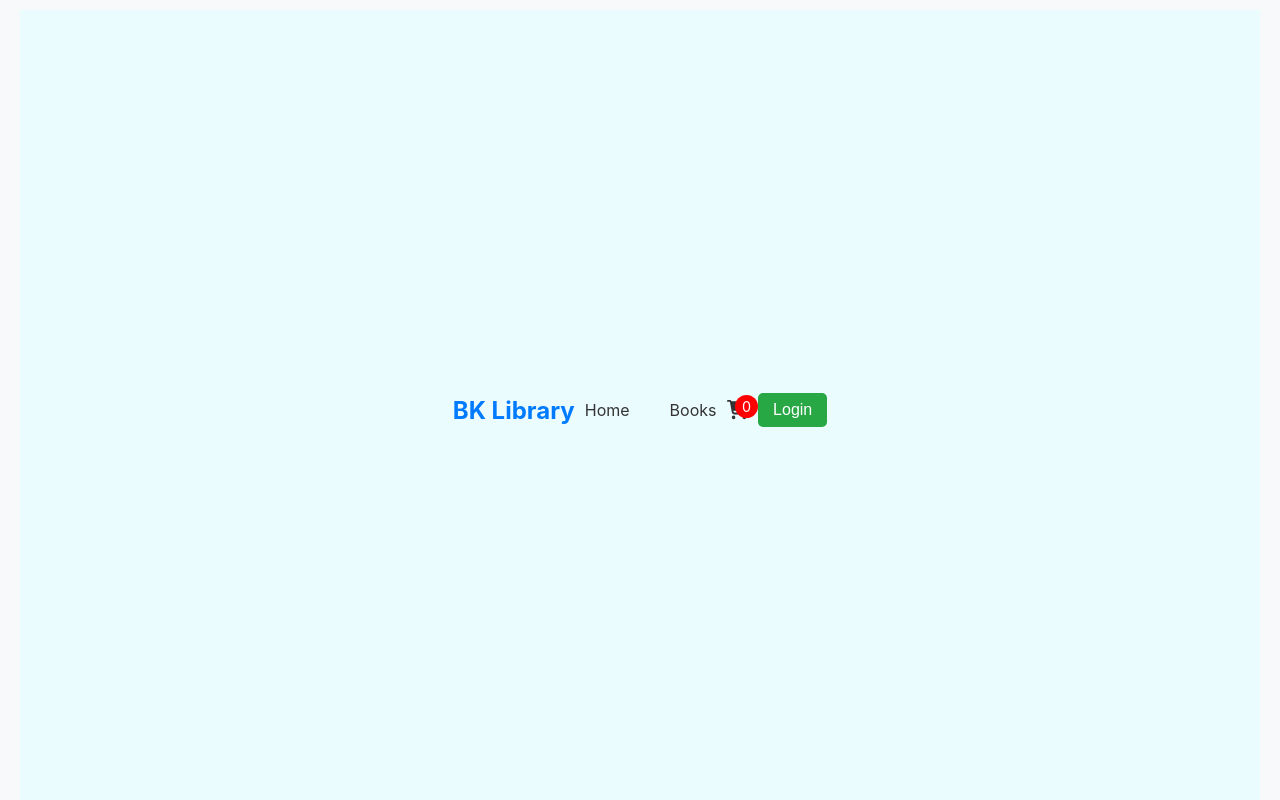
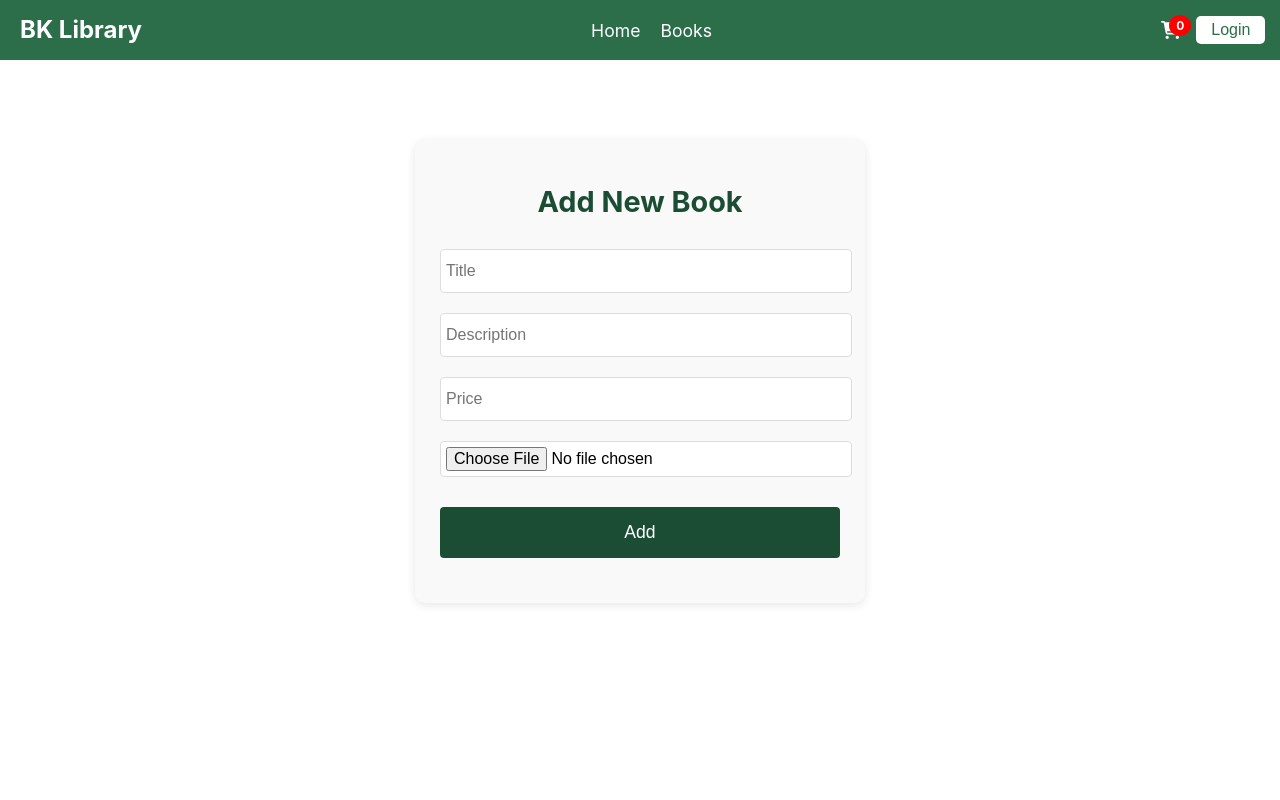
Before and after one commit to BlinKoka/BookStore, a React (Create React App) app in the folder frontend/: page /add in a window 1280 px wide. Shown: the top 800 px of the page. Built offline with nearby package versions, Linux system fonts and the light colour scheme.

Commit message:
CSS changes

```diff
--- a/frontend/src/components/addbooks/book.css
+++ b/frontend/src/components/addbooks/book.css
@@ -1,57 +1,63 @@
 /* General styling for the books container */
 .books {
     display: flex;
-    flex-direction: column; /* Align books one by one */
-    gap: 30px; /* Spacing between each book */
-    margin: 20px auto; /* Center container on the page */
-    max-width: 800px; /* Limit width for readability */
-    padding: 10px; /* Add padding */
+    flex-direction: column;
+    gap: 30px;
+    margin: 20px auto;
+    max-width: 800px;
+    padding: 10px;
 }
 
 /* Individual book styling */
 .book {
     display: flex;
-    flex-direction: row; /* Align image and details horizontally */
-    gap: 20px; /* Spacing between image and text */
-    border: 1px solid #ddd; /* Add a border */
-    border-radius: 10px; /* Rounded corners */
-    box-shadow: 0px 4px 6px rgba(0, 0, 0, 0.1); /* Subtle shadow */
-    padding: 15px; /* Add padding inside the book card */
-    background-color: #ffffff; /* Clean white background */
+    flex-direction: row;
+    gap: 20px;
+    border: 1px solid #ddd;
+    border-radius: 10px;
+    box-shadow: 0px 4px 6px rgba(0, 0, 0, 0.1);
+    padding: 15px;
+    background-color: #ffffff;
     transition: transform 0.2s ease, box-shadow 0.2s ease;
 }
 
 .book:hover {
-    transform: translateY(-5px); /* Slight lift on hover */
-    box-shadow: 0px 6px 12px rgba(0, 0, 0, 0.15); /* Enhanced shadow */
+    transform: translateY(-5px);
+    box-shadow: 0px 6px 12px rgba(0, 0, 0, 0.15);
 }
 
 /* Book image styling */
 .book img {
     width: 150px;
     height: 200px;
-    object-fit: cover; /* Maintain aspect ratio */
-    border-radius: 5px; /* Rounded corners */
+    object-fit: cover;
+    border-radius: 5px;
     background-color: rgb(202, 250, 234);
 }
 
 /* Book details (text) styling */
 .book h2 {
     margin: 0;
-    font-size: 1.5rem; /* Larger title */
-    color: #333; /* Darker text for contrast */
+    font-size: 1.5rem;
+    color: #333;
 }
 
 .book p {
     margin: 10px 0;
-    font-size: 1rem; /* Standard paragraph size */
-    color: #555; /* Subtle text color */
+    font-size: 1rem;
+    color: #555;
 }
 
 .book span {
-    font-size: 1.1rem; /* Slightly larger price */
+    font-size: 1.1rem;
     font-weight: bold;
     color: #202020;
+}
+.update a,
+.add a {
+    text-decoration: none;
+    color: inherit;
+    display: block;
 }
 
 /* Button styles */
@@ -66,25 +72,25 @@
 }
 
 .add-to-cart {
-    background-color: rgb(72, 178, 91); /* Green for Add to Cart */
+    background-color: rgb(72, 178, 91);
     color: white;
 }
 
 .add-to-cart:hover {
-    background-color: rgb(52, 148, 71); /* Darker green on hover */
-    transform: translateY(-3px); /* Slight lift */
+    background-color: rgb(52, 148, 71);
+    transform: translateY(-3px);
 }
 
 .go-to-cart {
-    background-color: rgb(52, 144, 202); /* Blue for View Cart */
+    background-color: rgb(52, 148, 71);
     color: white;
-    margin-top: 20px; /* Space above the button */
-    align-self: center; /* Center align in container */
+    margin-top: 20px;
+    align-self: center;
 }
 
 .go-to-cart:hover {
-    background-color: rgb(42, 124, 182); /* Darker blue on hover */
-    transform: translateY(-3px); /* Slight lift */
+    background-color: rgb(100, 169, 102);
+    transform: translateY(-3px);
 }
 /* book.css */
 
@@ -92,9 +98,10 @@
 .form {
     max-width: 400px;
     margin: 0 auto;
-    padding: 20px;
+    padding: 25px;
+    margin-top: 80px;
     background-color: #f9f9f9;
-    border-radius: 8px;
+    border-radius: 10px;
     box-shadow: 0 2px 10px rgba(0, 0, 0, 0.1);
   }
 
@@ -117,7 +124,7 @@
   }
 
   input:focus {
-    border-color: #007bff;
+    border-color: #356d2a;
     outline: none;
   }
 
@@ -125,7 +132,7 @@
     width: 100%;
     padding: 15px;
     font-size: 1.1rem;
-    background-color: #007bff;
+    background-color: #1b4d35 !important;;
     color: white;
     border: none;
     border-radius: 4px;
@@ -134,18 +141,18 @@
   }
 
   button.formButton:hover {
-    background-color: #0056b3;
+    background-color: #378a2a;
   }
 
   input[type="file"] {
-    padding: 10px;
+    padding: 5px;
     border: 1px solid #ddd;
     background-color: #fff;
     cursor: pointer;
   }
 
   input[type="file"]:hover {
-    border-color: #007bff;
+    border-color: #117108;
   }
 
   /* Form Input - Error handling */
@@ -160,7 +167,7 @@
 
   /* Styling for the Add and Update pages */
   .form h1 {
-    color: #007bff;
+    color: #1b4d35 ;
   }
 
   button.formButton {
@@ -187,7 +194,6 @@
       font-size: 0.9rem;
     }
   }
-
 /* Responsive design for smaller screens */
 @media (max-width: 768px) {
     .book {
--- a/frontend/src/components/loginsignup/LoginSignup.css
+++ b/frontend/src/components/loginsignup/LoginSignup.css
@@ -3,7 +3,7 @@
     justify-content: center;
     align-items: center;
     height: 100vh;
-    background-color: hsl(189, 100%, 96%);
+    background-color: hsl(0, 0%, 98%);
   }
 
   .registerForm,
@@ -22,7 +22,7 @@
   h4 {
     margin-top: 0;
     font-size: 24px;
-    color: #000000;
+    color: #2c6e49;
     margin-bottom: 15px;
     text-align: center;
   }
@@ -68,7 +68,7 @@
   }
 
   .button:hover {
-    background-color: rgb(0, 255, 238);
+    background-color: #2c6e49
   }
 
   .ahref a {
@@ -91,8 +91,8 @@
   }
 
   .ahref {
-    color: rgb(0, 0, 0);
+    color: rgb(255, 255, 255);
     font-size: 13px;
-    border-color: rgb(0, 247, 255);
+    background-color: #2c6e49;
     border-radius: 12px;
  }
--- a/frontend/src/components/loginsignup/LoginSignup.jsx
+++ b/frontend/src/components/loginsignup/LoginSignup.jsx
@@ -10,7 +10,7 @@ function Login() {
   const [loginStatus, setLoginStatus] = useState("");
   const [registerStatus, setRegisterStatus] = useState("");
   const [showRegisterForm, setShowRegisterForm] = useState(false);
-  const [isLoggedIn, setIsLoggedIn] = useState(false); // Track login state
+  const [, setIsLoggedIn] = useState(false); // Track login state
 
   const navigate = useNavigate();
 
@@ -109,8 +109,8 @@ function Login() {
                   type="button"
                   style={{
                     textDecoration: "none",
-                    color: "black",
-                    borderColor: "rgb(0, 247, 255)",
+                    color: "white",
+                    backgroundColor: "#2c6e49",
                     fontSize: "14px",
                     borderRadius: "12px"
                   }}
--- a/frontend/src/components/nav.css
+++ b/frontend/src/components/nav.css
@@ -1,108 +1,82 @@
-/* nav.css */
-
-/* General Navbar Styling */
+/* Navbar Styling */
 .navbar {
-  background-color: #f8f9fa;
-  padding: 10px 20px;
+  background-color: #2c6e49 !important; /* Green background */
+  height: 60px; /* Ensure fixed height */
+  display: flex;
+  align-items: center;
+  justify-content: space-between;
+  padding: 0 20px !important;
+  width: 97.3%;
 }
 
-.navbar-nav {
+/* Navbar Container */
+.navbar .container {
+  background-color: #2c6e49 !important;
   display: flex;
-  gap: 20px;
+  align-items: center;
+  justify-content: space-between;
+  max-width: 1480px; /* Ensures it doesn't stretch too much */
+  width: 100%;
+  height: 60px;
 }
-
 .navbar-brand {
+  color: white !important;
   font-size: 1.5rem;
   font-weight: bold;
-  color: #007bff;
+  line-height: 60px !important; /* Ensure it aligns */
+  padding: 0 !important;
+  text-decoration: none;
+}
+.navbar-nav .nav-link {
+  color: white !important;
+  font-size: 1.1rem;
+  padding: 5px 10px !important;
+  transition: color 0.3s;
   text-decoration: none;
 }
 
-/* Navbar Links */
-.navbar-nav .nav-link {
-  font-size: 1rem;
-  color: #333;
-  text-decoration: none;
-  padding: 10px;
+.navbar-nav .nav-link:hover {
+  color: #1b4d35 !important; /* Light green on hover */
 }
-
-.navbar-nav .nav-link:hover {
-  color: #007bff;
-}
-
-/* Admin Dropdown */
-.navbar-nav .nav-dropdown .dropdown-menu {
-  background-color: #f8f9fa;
-  border: 1px solid #007bff;
-}
-
-/* Cart Container */
+/* Cart Styling */
 .cart-container {
   display: flex;
   align-items: center;
+  position: relative;
+  gap: 15px;
 }
 
 .cart-link {
-  font-size: 1.2rem;
-  color: #333;
-  display: flex;
-  align-items: center;
+  color: white !important;
+  font-size: 18px;
   position: relative;
+  text-decoration: none;
 }
 
 .cart-badge {
+  background-color: red;
+  color: white;
+  font-size: 12px;
+  font-weight: bold;
+  padding: 3px 7px;
+  border-radius: 50%;
   position: absolute;
   top: -5px;
   right: -10px;
-  background-color: red;
-  color: white;
-  border-radius: 50%;
-  padding: 3px 7px;
-  font-size: 0.9rem;
 }
 
-/* Authentication Buttons */
+/* Login / Logout Button */
 .auth-button {
-  padding: 8px 15px;
-  font-size: 1rem;
+  background-color: white;
+  color: #2c6e49;
   border: none;
+  padding: 5px 15px;
+  font-size: 16px;
   border-radius: 5px;
   cursor: pointer;
-  margin-left: 10px;
 }
 
-.auth-button.login {
-  background-color: #28a745;
+.auth-button:hover {
+  background-color: #1b4d35;
   color: white;
 }
-
-.auth-button.login:hover {
-  background-color: #218838;
-}
-
-.auth-button.logout {
-  background-color: #dc3545;
-  color: white;
-}
-
-.auth-button.logout:hover {
-  background-color: #c82333;
-}
-
-/* Responsive Layout */
-@media (max-width: 768px) {
-  .navbar-nav {
-    display: block;
-    text-align: center;
-    margin-top: 10px;
-  }
-
-  .cart-container {
-    justify-content: flex-end;
-    margin-top: 10px;
-  }
-
-  .navbar-nav .nav-link {
-    padding: 8px;
-  }
-}
```
